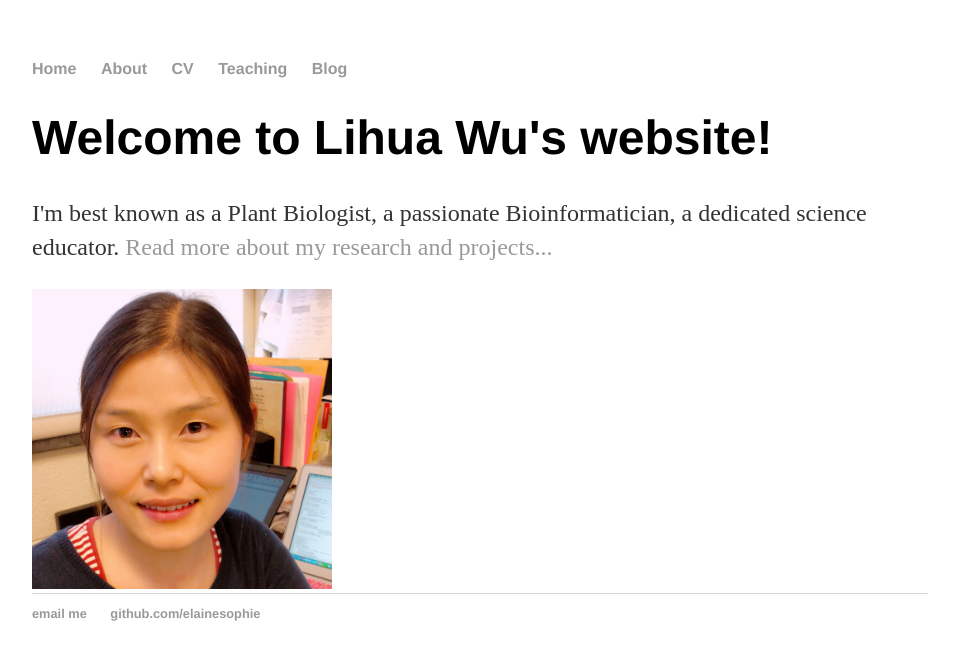
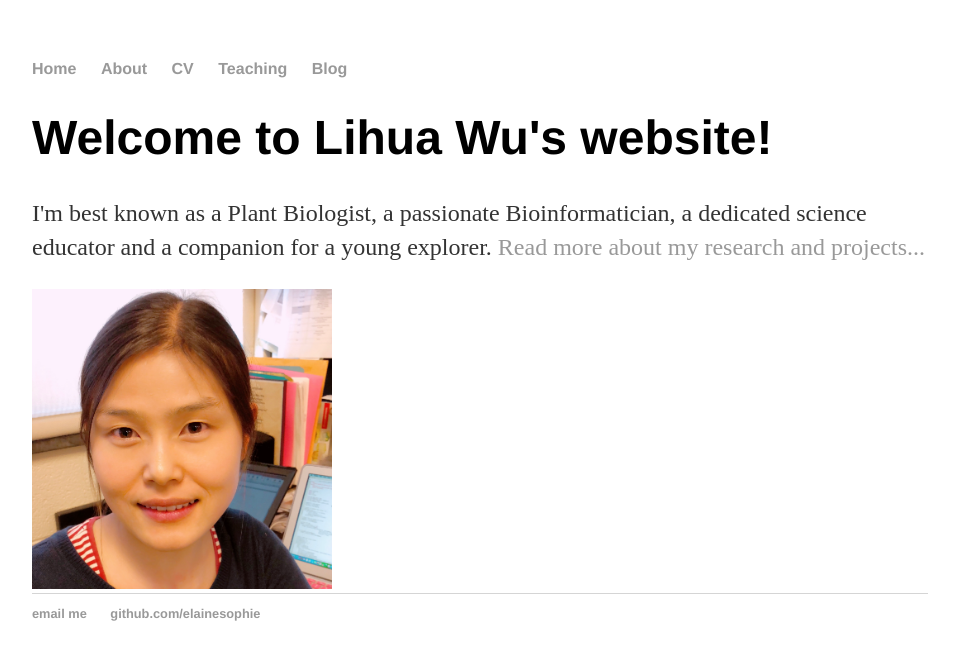
Before and after one commit to elainesophie/elainesophie.github.io, a Jekyll site: the page built from index.html, in a window 1280 px wide. Shown: the top 660 px of the page, without its empty margins (160-1114 px from the left). Built offline with Jekyll 4.4.1, drawn with Linux system fonts in a browser that asks for light colours.

Commit message:
Update index.html

```diff
--- a/index.html
+++ b/index.html
@@ -4,6 +4,6 @@ title: Lihua Wu
 ---
 <div class="blurb">
 	<h1>Welcome to Lihua Wu's website!</h1>
-	<p>I'm best known as a Plant Biologist, a passionate Bioinformatician, a dedicated science educator. <a href="/about">Read more about my research and projects...</a></p>
+	<p>I'm best known as a Plant Biologist, a passionate Bioinformatician, a dedicated science educator and a companion for a young explorer. <a href="/about">Read more about my research and projects...</a></p>
         <img src="files/LihuaWu.jpg" width="300" height="300" alt="HTML Dog">
 </div><!-- /.blurb -->
```
